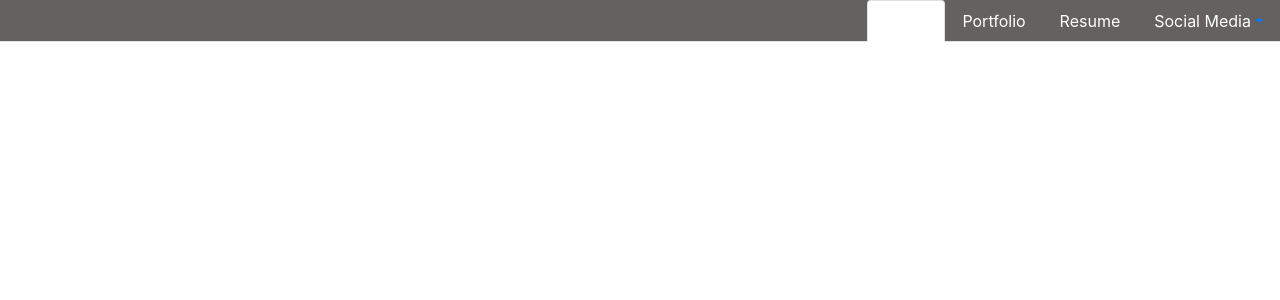
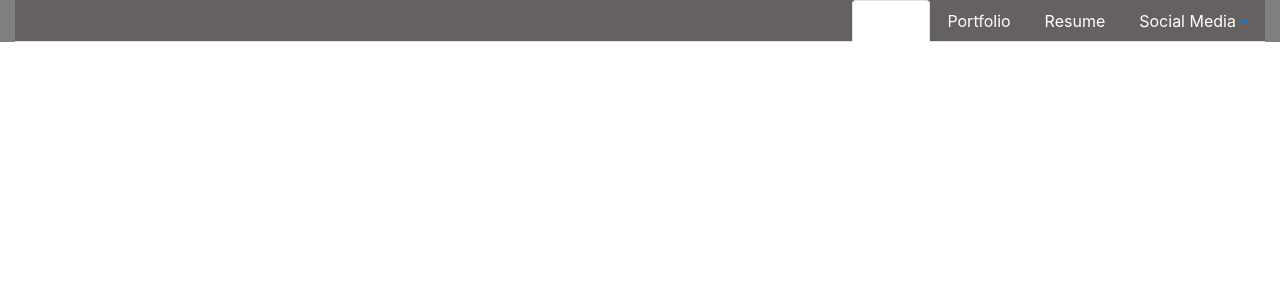
Before and after one commit to rsowald/react_portfolio, a React (Create React App) app in the folder client/: page / in a window 1280 px wide. Shown: the top 300 px of the page. Built offline with nearby package versions, Linux system fonts and the light colour scheme.

Commit message:
adding container for background

```diff
--- a/client/src/App.js
+++ b/client/src/App.js
@@ -2,11 +2,16 @@
 import React, { Component } from "react";
 import Nav from "./components/Nav";
 import "./App.css";
+import { Container } from "react-bootstrap";
+
 
 class App extends Component {
   render() {
     return (
-      <Nav />
+      <Container fluid style={{ backgroundColor: "gray" }}>
+        <Nav />
+      </Container>
+
     );
   }
 }
```
Also changed, not shown: client/public/background.jpg (added).
